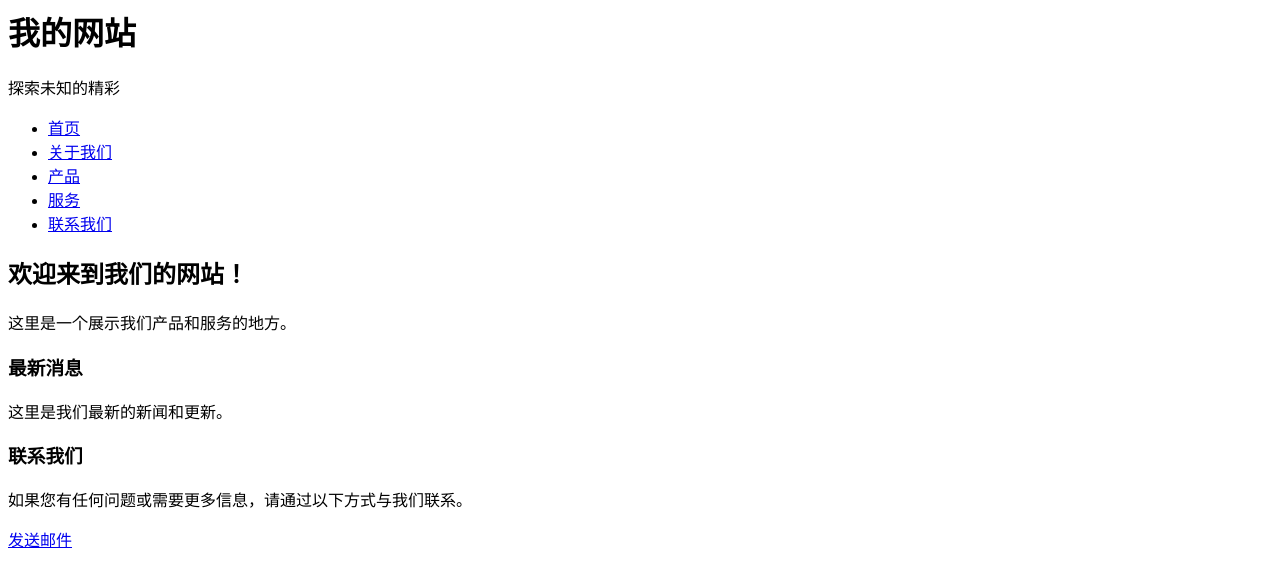
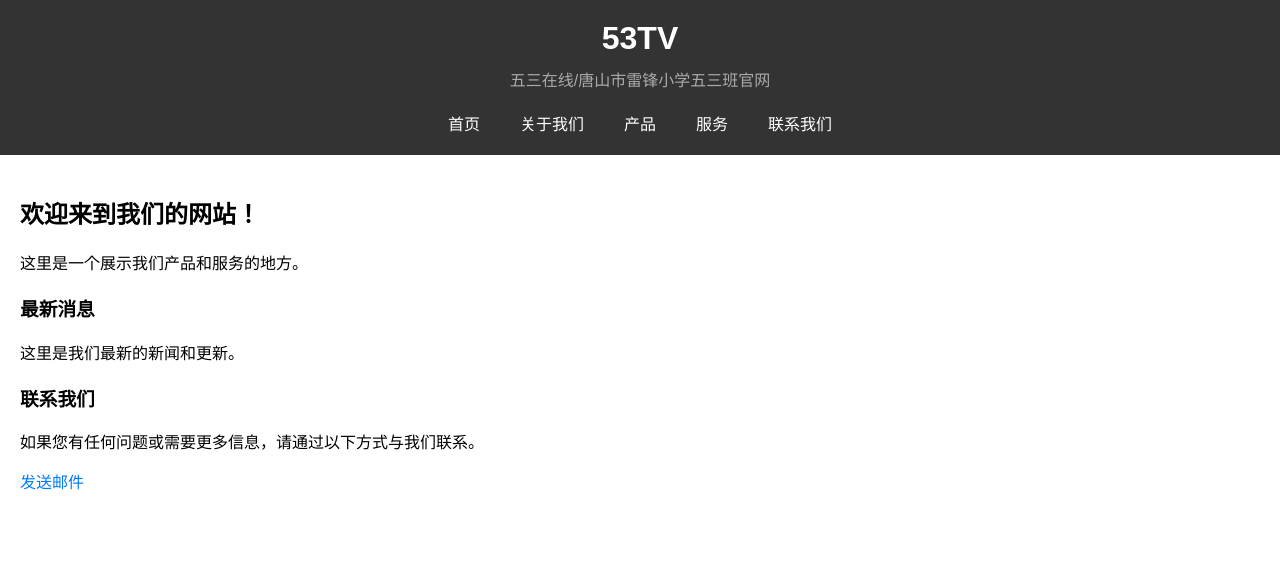
Before and after one commit to 53news/53news_plus, a plain HTML site: page index.html in a window 1280 px wide. Drawn offline with Linux system fonts and the light colour scheme.

Commit message:
Update index.html

```diff
--- a/index.html
+++ b/index.html
@@ -1,6 +1,84 @@
-    <header>
-        <h1 class="site-title">我的网站</h1>
-        <p class="site-subtitle">探索未知的精彩</p>
+<!DOCTYPE html>
+<html lang="en">
+<head>
+    <meta charset="UTF-8">
+    <meta name="viewport" content="width=device-width, initial-scale=1.0">
+    <title>简单导航页</title>
+    <style>
+body {
+    font-family: Arial, sans-serif;
+    margin: 0;
+    padding: 0;
+}
+
+header {
+    display: flex;
+    flex-direction: column;
+    align-items: center;
+    justify-content: center;
+    background-color: #333;
+    color: #fff;
+    padding: 20px;
+    text-align: center;
+}
+
+.site-title {
+    font-size: 2em;
+    margin: 0;
+}
+
+.site-subtitle {
+    font-size: 1em;
+    color: #aaa;
+    margin: 10px 0 0 0;
+}
+
+.nav-links {
+    list-style-type: none;
+    margin: 20px 0 0 0;
+    padding: 0;
+    display: flex;
+    justify-content: center;
+}
+
+.nav-links li {
+    margin: 0 10px;
+}
+
+.nav-links li a {
+    color: #fff;
+    text-decoration: none;
+    padding: 5px 10px;
+    border-radius: 5px;
+    transition: background-color 0.3s ease;
+}
+
+.nav-links li a:hover {
+    background-color: #555;
+}
+
+main {
+    padding: 20px;
+}
+
+.intro, .content, .contact {
+    margin-bottom: 20px;
+}
+
+.contact-link {
+    color: #007BFF;
+    text-decoration: none;
+}
+
+.contact-link:hover {
+    text-decoration: underline;
+}
+	</style>
+</head>
+<body>
+        <header>
+        <h1 class="site-title">53TV</h1>
+        <p class="site-subtitle">五三在线/唐山市雷锋小学五三班官网</p>
         <nav>
             <ul class="nav-links">
                 <li><a href="#">首页</a></li>
@@ -29,3 +107,7 @@
             <a href="mailto:info@example.com" class="contact-link">发送邮件</a>
         </section>
     </main>
+
+    <script src="script.js"></script>
+</body>
+</html>
```
